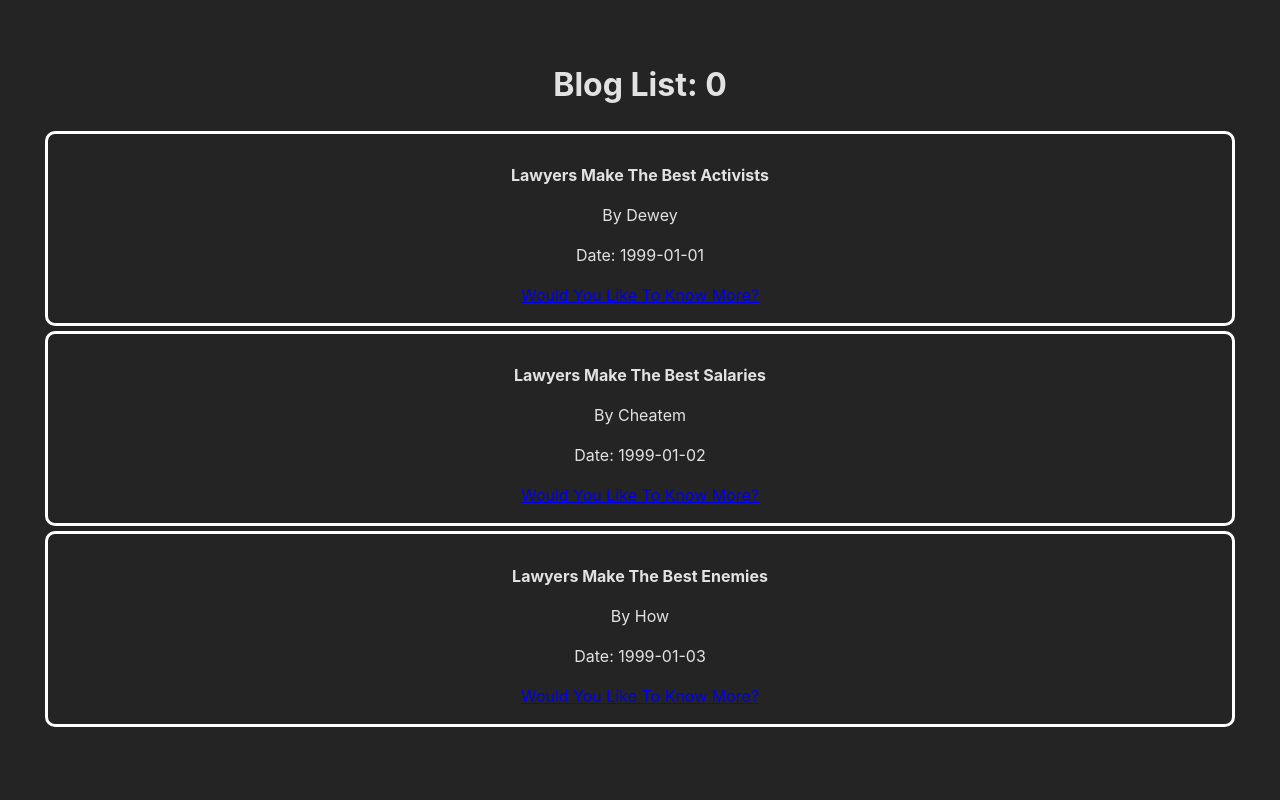
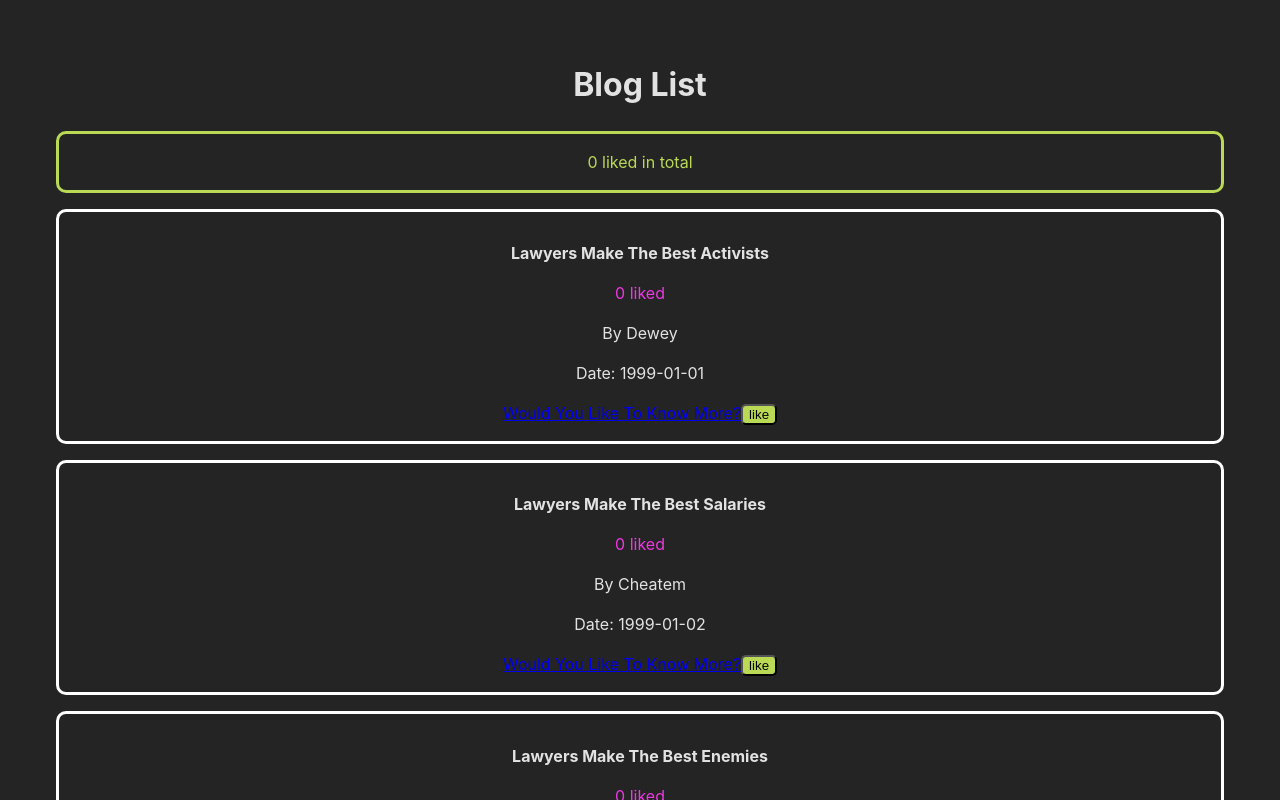
Before and after one commit to leslieyjkim/BlogList, a React (Vite) app in the folder My_BlogList/: page / in a window 1280 px wide. Shown: the top 800 px of the page. Built offline with nearby package versions, Linux system fonts and the light colour scheme; the HTML template or start-up script is replaced by a standard one.

Commit message:
Implement useState of count like-button both Globally/Locally

```diff
--- a/My_BlogList/src/components/BlogList.css
+++ b/My_BlogList/src/components/BlogList.css
@@ -0,0 +1,8 @@
+.total_counts{
+    color: #bada55;
+    border: 3px solid #bada55;
+    margin: 1em;
+    border-radius: 10px;
+    padding: 1em;
+
+}
--- a/My_BlogList/src/components/BlogList.jsx
+++ b/My_BlogList/src/components/BlogList.jsx
@@ -1,13 +1,34 @@
 import './BlogList.css';
 import BlogSummary from './BlogSummary';
+
 import { useState } from 'react';
+
+//Qustion: where should any given piece state live?
+//If the state that we were building was counting clicks on a BlogSummary,
+//then there is no reason for that particular piece of state to live nay higher,
+//because none of that summary really needs to be listed anywhere up above it,
+//which means it doesn't need to be shown in any parent component.
+//But if that information needs to be managed, rendered, used or owned right by anything above it,
+//then we should push the state up and pass its value down as props.
+//But if you push everything all the way up to the very top level, that's no good.
+//Because you're gonna end up passing that state down into everything anyway.
+
+//And so the deal is, in general, that one should push a piece of state up as high as it needs to go,
+//main component can render it and any of the children can render it.
+//But the parent component of that component don't need to render it.
+//So we shouldn't push the state up any higher,
+//otherwise we end up with a 'prop drilling' mess everywhere
+//that would need to be debugged and can cause problems and makes the code more complex than it needs to be and so on.
+
+//So, we're gonna push our counter up to the 'BlogList', but not the 'App' level. not to make 'prop drilling'.
 
 const BlogList = (props) => {
 
     const [clickCount, setClickCount] = useState(0);
 
     return (<div className="blog_list">
-        <h1>Blog List: {clickCount}</h1>
+        <h1>Blog List</h1>
+        <p className="total_counts">{clickCount} liked in total</p>
         {
         // props.list.map(item => item)
         props.list.map((item, index) => {
--- a/My_BlogList/src/components/BlogSummary.css
+++ b/My_BlogList/src/components/BlogSummary.css
@@ -1,6 +1,6 @@
 .blog_summary {
     border: 3px solid white;
-    margin: 5px;
+    margin: 1em;
     border-radius: 10px;
     padding: 1em;
 }
@@ -8,3 +8,13 @@
 .blog_summary h2 {
     font-size: 1em;
 }
+
+.ClickedButton {
+    color: black;
+    background-color: #bada55;
+    border-radius: 5px;
+}
+
+.LocalClickedCount {
+    color: #ed38e4;
+}
--- a/My_BlogList/src/components/BlogSummary.jsx
+++ b/My_BlogList/src/components/BlogSummary.jsx
@@ -5,13 +5,24 @@
 
 import './BlogSummary.css';
 
+import {useState} from 'react';
+
 const BlogSummary = (props) => {
+    const [localCount, setLocalCount] = useState(0);
+
+    const clickHandler = () => { //one clickHandler has 2 different things, counts all at once. 1 clicked -> 2 counts each one for total/ the other for local.
+        props.setClickCount((prev) => prev + 1); //Global setter for the total.
+        setLocalCount((prev) => prev + 1); //Local setter for the each card. Pass in a callback, then takes (prev). This 'prev'is different prev with above line.
+    };
+
     return (
         <div className="blog_summary">
             <h2>{ props.title }</h2>
+            <p className="LocalClickedCount">{localCount} liked </p>
             <p>By { props.author }</p>
             <p>Date: { props.date }</p>
             <a href={ props.url }>Would You Like To Know More?</a>
+            <button className="ClickedButton" onClick={clickHandler}>like</button>
         </div>);
 };
 
```
Also changed, not shown: 1 other file (tests, documents, lock files or other folders).
